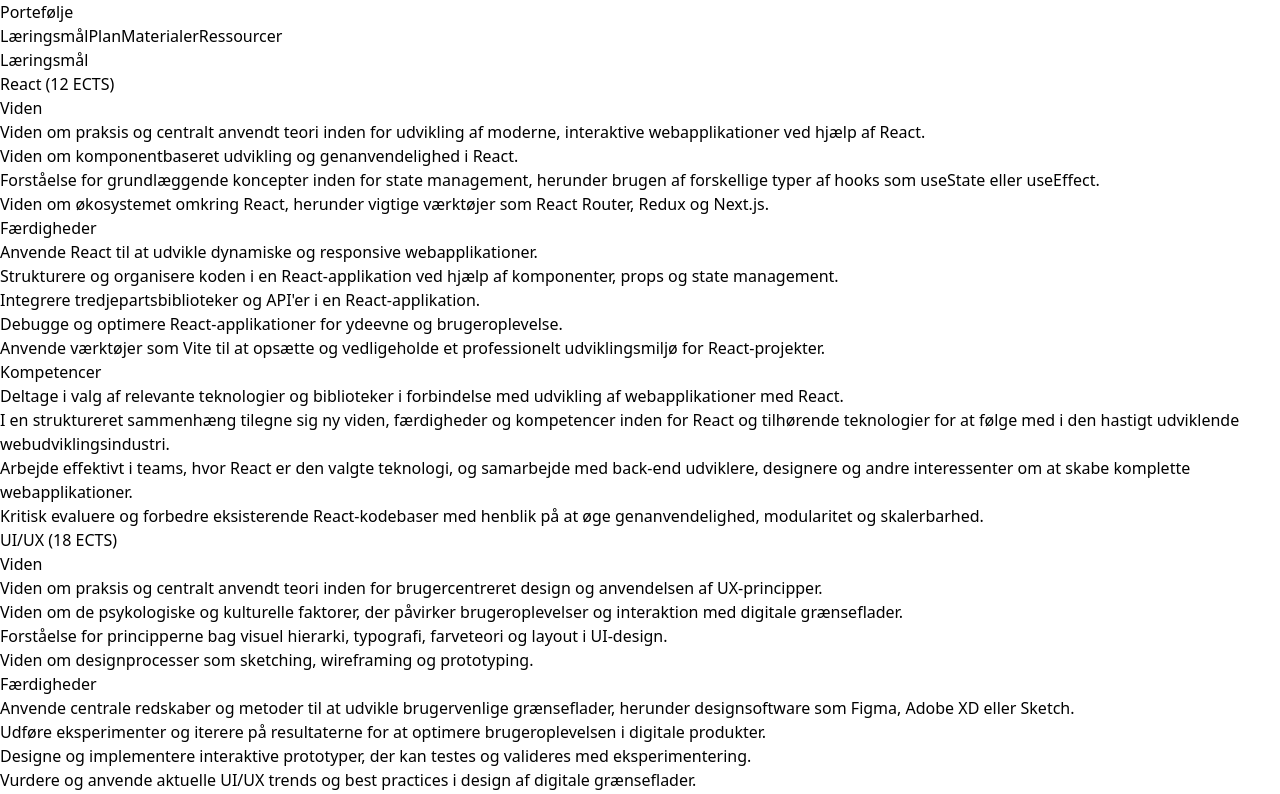
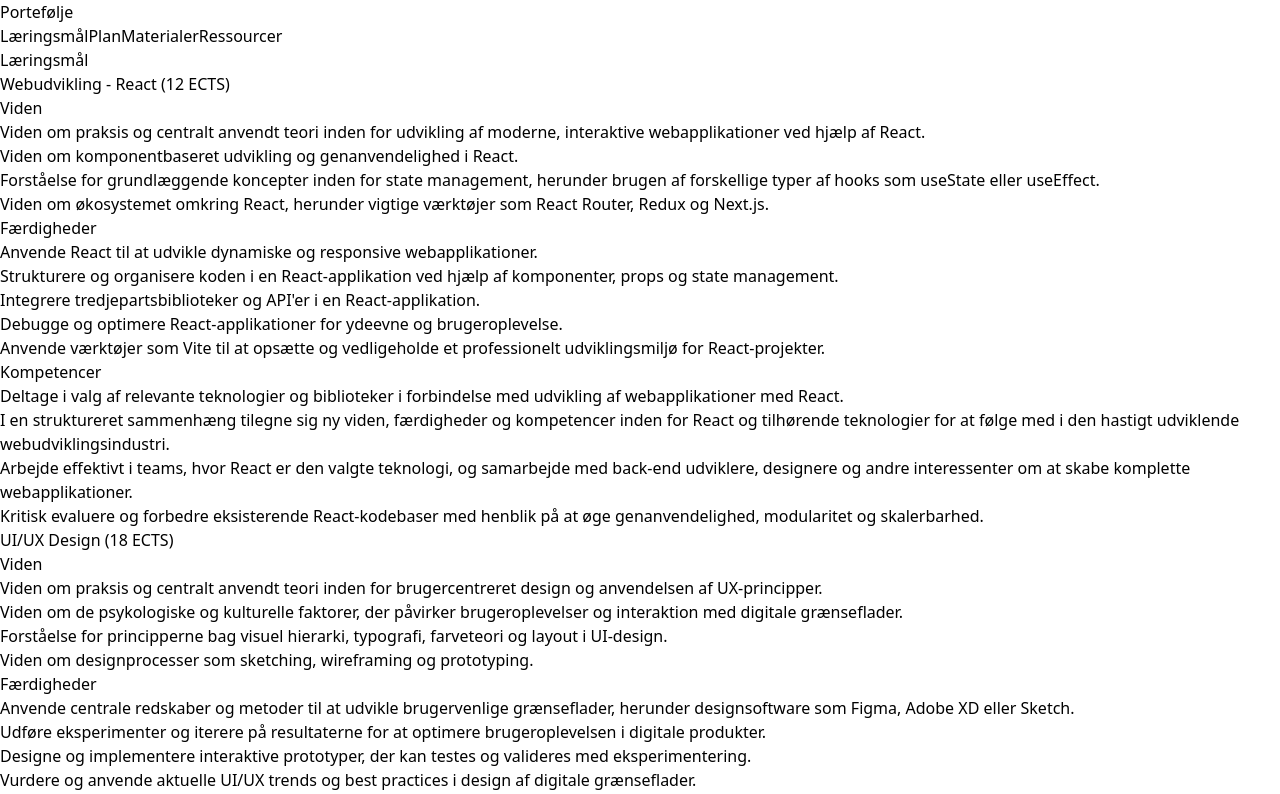
Before and after one commit to SejFugl/Portfolio, a React (Vite) app: page /learning-goals in a window 1280 px wide. Shown: the top 794 px of the page. Built offline with nearby package versions, Linux system fonts and the light colour scheme.

Commit message:
Update LearningGoalsPage component to enhance clarity in course titles

```diff
--- a/src/components/LearningGoalsPage.jsx
+++ b/src/components/LearningGoalsPage.jsx
@@ -74,13 +74,13 @@ export default function LearningGoalsPage() {
       <h1 className="text-3xl font-bold mb-8">Læringsmål</h1>
       <div className="grid md:grid-cols-2 gap-8">
         <div>
-          <h2 className="text-2xl font-semibold mb-4">React (12 ECTS)</h2>
+          <h2 className="text-2xl font-semibold mb-4">Webudvikling - React (12 ECTS)</h2>
           <Section title="Viden" items={reactGoals.viden} />
           <Section title="Færdigheder" items={reactGoals.faerdigheder} />
           <Section title="Kompetencer" items={reactGoals.kompetencer} />
         </div>
         <div>
-          <h2 className="text-2xl font-semibold mb-4">UI/UX (18 ECTS)</h2>
+          <h2 className="text-2xl font-semibold mb-4">UI/UX Design (18 ECTS)</h2>
           <Section title="Viden" items={uiuxGoals.viden} />
           <Section title="Færdigheder" items={uiuxGoals.faerdigheder} />
           <Section title="Kompetencer" items={uiuxGoals.kompetencer} />
```
